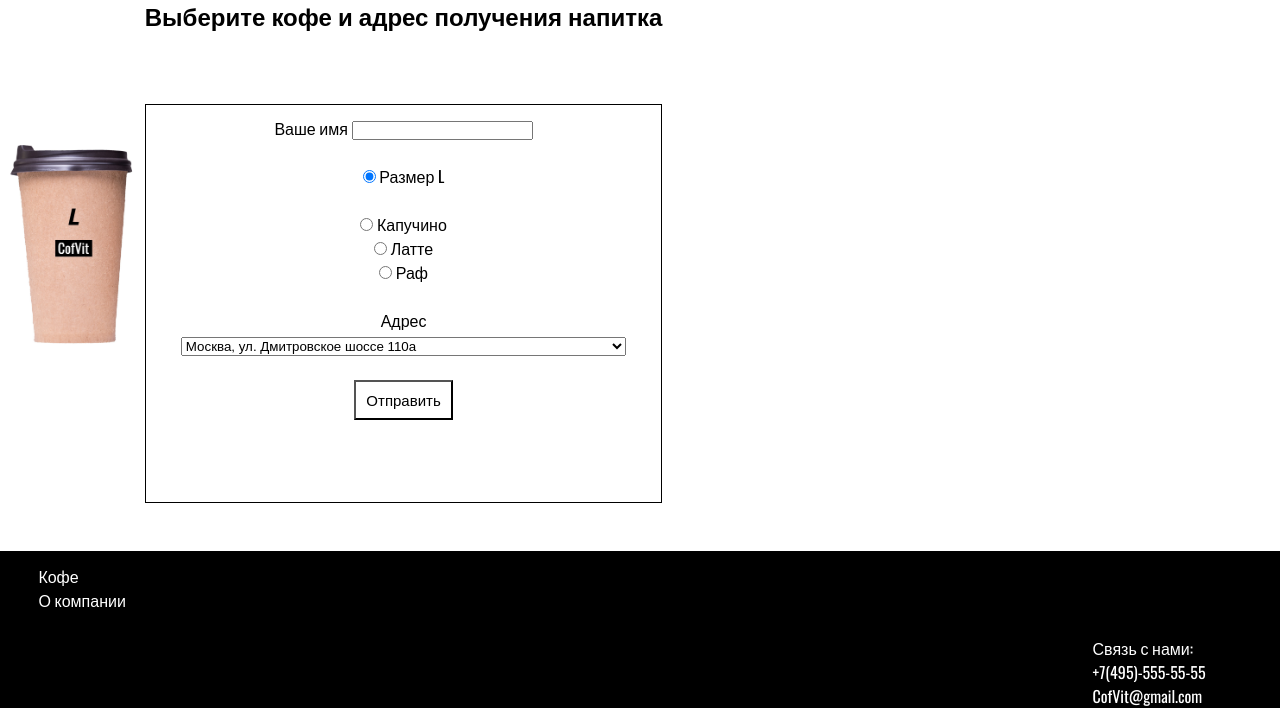
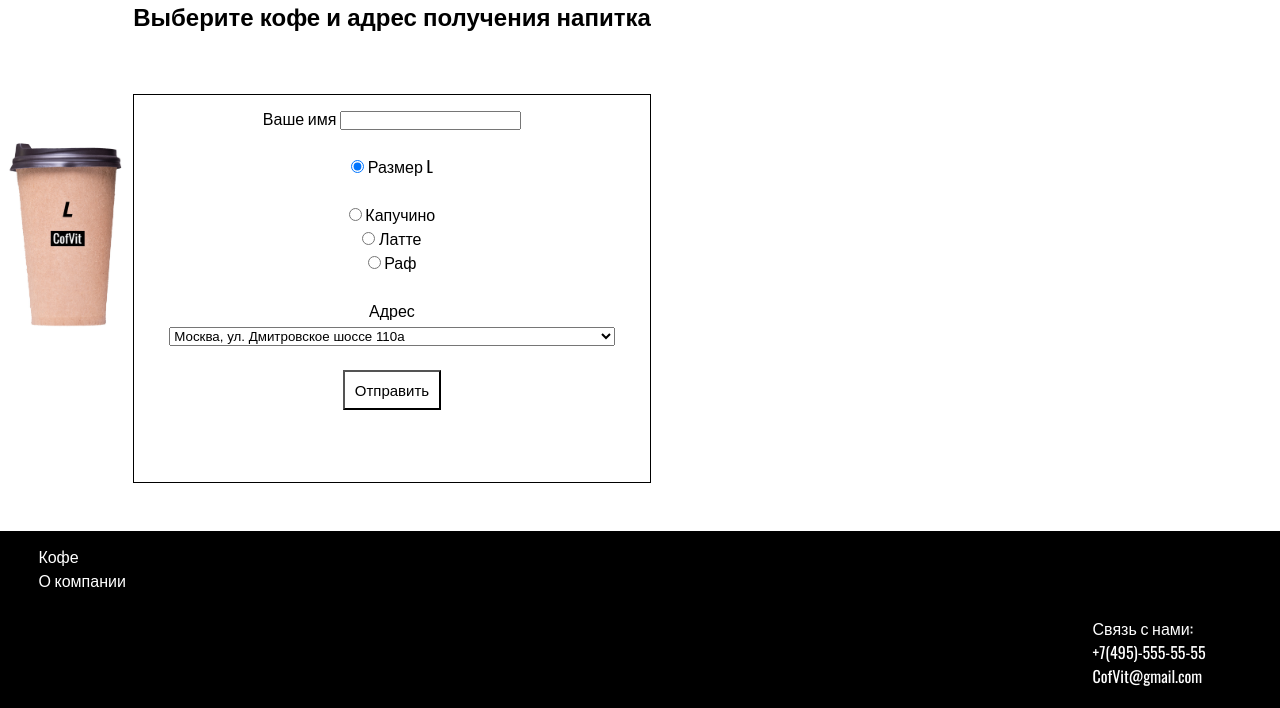
Before and after one commit to krasnoselsky/CofVit.ru, a plain HTML site: page index3.html in a window 1280 px wide. Shown: the part 63-771 px from the top of the page. Drawn offline with nearby package versions, Linux system fonts and the light colour scheme.

Commit message:
Update index3.html

```diff
--- a/index3.html
+++ b/index3.html
@@ -40,7 +40,7 @@
     </header>
 
   <div style="display: flex;">
-      <img src="L.jpg" alt="" style="height: 250px; margin: 10% 0;">
+      <img src="L.jpg" alt="" style="height: 230px; margin: 10% 0;">
       <div style="display: grid;">
       <h2 style="text-align: center;">Выберите кофе и адрес получения напитка</h2>
 
```
